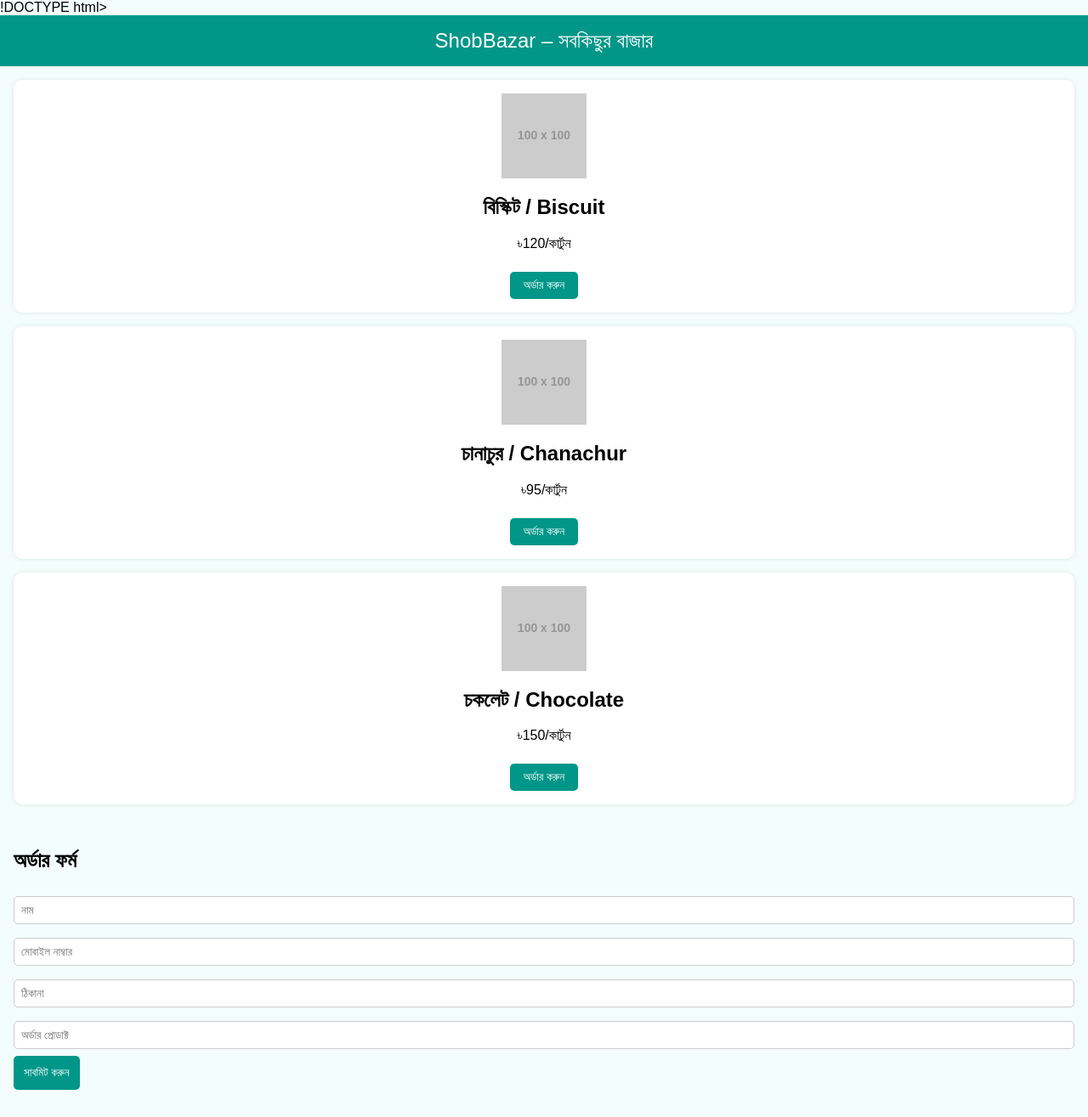
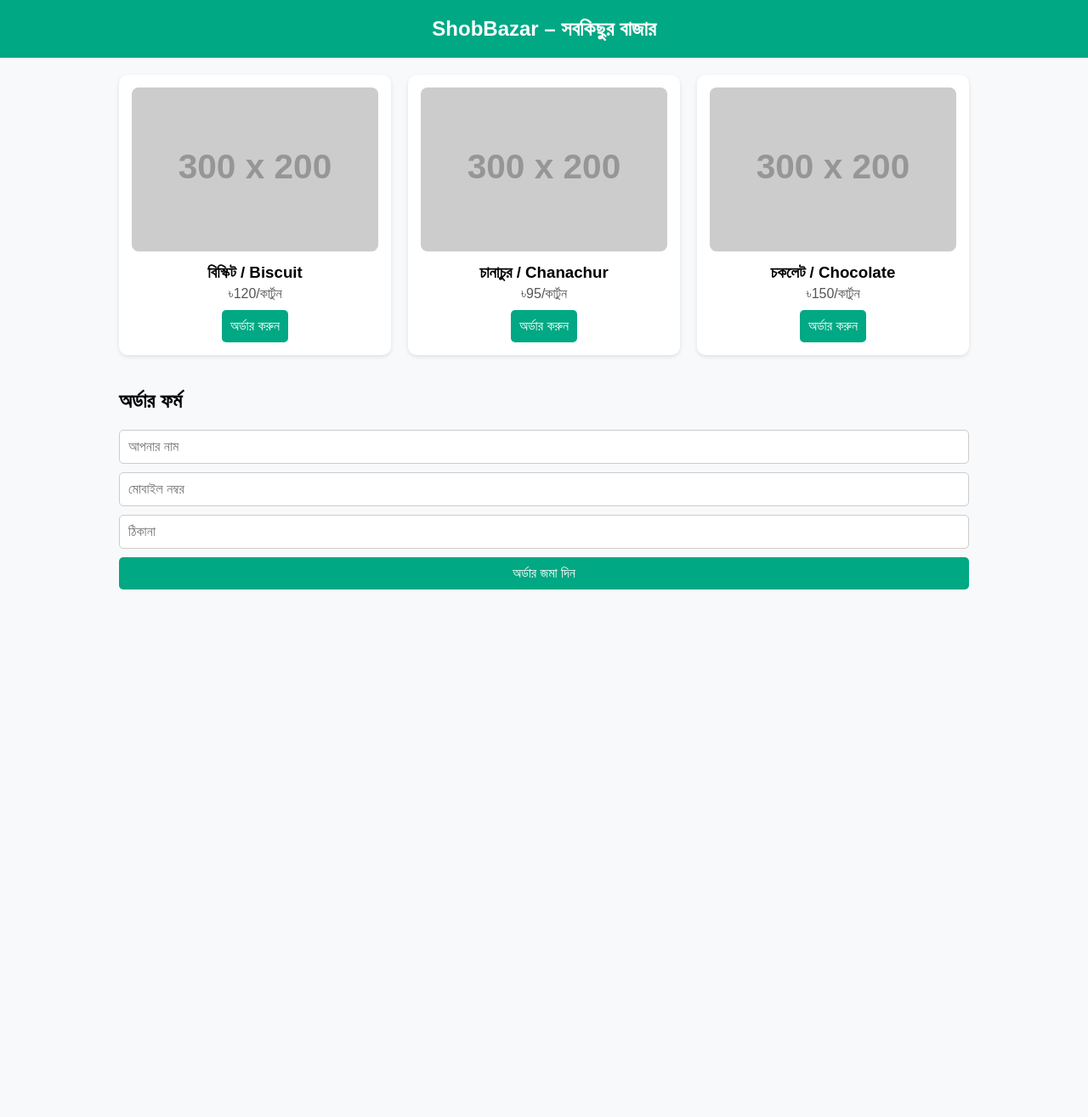
Before and after one commit to shobbazar/ShobBazar-Store-, a plain HTML site: page index.html in a window 1280 px wide. Shown: the whole page at 85% size. After the commit the page ends 800 px from the top, so only its background shows below. Drawn offline with Linux system fonts and the light colour scheme; placeholder pictures from the web are drawn by us.

Commit message:
Add files via upload

```diff
--- a/index.html
+++ b/index.html
@@ -1,96 +1,61 @@
-!DOCTYPE html>
+<!DOCTYPE html>
 <html lang="bn">
 <head>
   <meta charset="UTF-8" />
-  <meta name="viewport" content="width=device-width, initial-scale=1.0"/>
+  <meta name="viewport" content="width=device-width, initial-scale=1.0" />
   <title>ShobBazar – সবকিছুর বাজার</title>
   <style>
-    body {
-      font-family: sans-serif;
-      margin: 0;
-      background: #f3fefc;
-    }
-    header {
-      background: #009688;
-      padding: 1rem;
-      color: white;
-      text-align: center;
-      font-size: 1.5rem;
-    }
-    .product-card {
-      background: white;
-      margin: 1rem;
-      padding: 1rem;
-      border-radius: 10px;
-      box-shadow: 0 0 5px rgba(0,0,0,0.1);
-      text-align: center;
-    }
-    .product-card img {
-      max-width: 100px;
-      height: auto;
-    }
-    .order-button {
-      background: #009688;
-      color: white;
-      border: none;
-      padding: 0.5rem 1rem;
-      margin-top: 0.5rem;
-      border-radius: 5px;
-      cursor: pointer;
-    }
-    .form {
-      padding: 1rem;
-    }
-    input, textarea {
-      width: 100%;
-      padding: 0.5rem;
-      margin: 0.5rem 0;
-      border: 1px solid #ccc;
-      border-radius: 5px;
-    }
-    button {
-      background: #009688;
-      color: white;
-      border: none;
-      padding: 0.75rem;
-      border-radius: 5px;
-      cursor: pointer;
-    }
+    body { font-family: sans-serif; margin: 0; padding: 0; background: #f8f9fa; }
+    header { background: #00a884; color: white; padding: 20px; text-align: center; }
+    h1 { margin: 0; font-size: 24px; }
+    .container { padding: 20px; max-width: 1000px; margin: auto; }
+    .products { display: grid; grid-template-columns: repeat(auto-fit, minmax(250px, 1fr)); gap: 20px; }
+    .card { background: white; border-radius: 10px; padding: 15px; box-shadow: 0 2px 5px rgba(0,0,0,0.1); text-align: center; }
+    .card img { width: 100%; border-radius: 8px; }
+    .card h3 { margin: 10px 0 5px; }
+    .card p { margin: 0 0 10px; color: #555; }
+    .form-section { margin-top: 40px; }
+    form { display: grid; gap: 10px; }
+    input, button { padding: 10px; border-radius: 5px; border: 1px solid #ccc; font-size: 16px; }
+    button { background: #00a884; color: white; border: none; cursor: pointer; }
+    button:hover { background: #008f72; }
   </style>
 </head>
 <body>
-  <header>ShobBazar – সবকিছুর বাজার</header>
+  <header>
+    <h1>ShobBazar – সবকিছুর বাজার</h1>
+  </header>
+  <div class="container">
+    <div class="products">
+      <div class="card">
+        <img src="https://via.placeholder.com/300x200" alt="বিস্কিট">
+        <h3>বিস্কিট / Biscuit</h3>
+        <p>৳120/কার্টুন</p>
+        <button>অর্ডার করুন</button>
+      </div>
+      <div class="card">
+        <img src="https://via.placeholder.com/300x200" alt="চানাচুর">
+        <h3>চানাচুর / Chanachur</h3>
+        <p>৳95/কার্টুন</p>
+        <button>অর্ডার করুন</button>
+      </div>
+      <div class="card">
+        <img src="https://via.placeholder.com/300x200" alt="চকলেট">
+        <h3>চকলেট / Chocolate</h3>
+        <p>৳150/কার্টুন</p>
+        <button>অর্ডার করুন</button>
+      </div>
+    </div>
 
-  <div class="product-card">
-    <img src="https://via.placeholder.com/100x100?text=Biscuit" alt="বিস্কিট" />
-    <h2>বিস্কিট / Biscuit</h2>
-    <p>৳120/কার্টুন</p>
-    <button class="order-button">অর্ডার করুন</button>
-  </div>
-
-  <div class="product-card">
-    <img src="https://via.placeholder.com/100x100?text=Chanachur" alt="চানাচুর" />
-    <h2>চানাচুর / Chanachur</h2>
-    <p>৳95/কার্টুন</p>
-    <button class="order-button">অর্ডার করুন</button>
-  </div>
-
-  <div class="product-card">
-    <img src="https://via.placeholder.com/100x100?text=Chocolate" alt="চকলেট" />
-    <h2>চকলেট / Chocolate</h2>
-    <p>৳150/কার্টুন</p>
-    <button class="order-button">অর্ডার করুন</button>
-  </div>
-
-  <div class="form">
-    <h2>অর্ডার ফর্ম</h2>
-    <form>
-      <input type="text" placeholder="নাম" required />
-      <input type="tel" placeholder="মোবাইল নাম্বার" required />
-      <input type="text" placeholder="ঠিকানা" required />
-      <input type="text" placeholder="অর্ডার প্রোডাক্ট" required />
-      <button type="submit">সাবমিট করুন</button>
-    </form>
+    <div class="form-section">
+      <h2>অর্ডার ফর্ম</h2>
+      <form name="order-form" method="POST" data-netlify="true">
+        <input type="text" name="name" placeholder="আপনার নাম" required />
+        <input type="tel" name="phone" placeholder="মোবাইল নম্বর" required />
+        <input type="text" name="address" placeholder="ঠিকানা" required />
+        <button type="submit">অর্ডার জমা দিন</button>
+      </form>
+    </div>
   </div>
 </body>
 </html>
```
